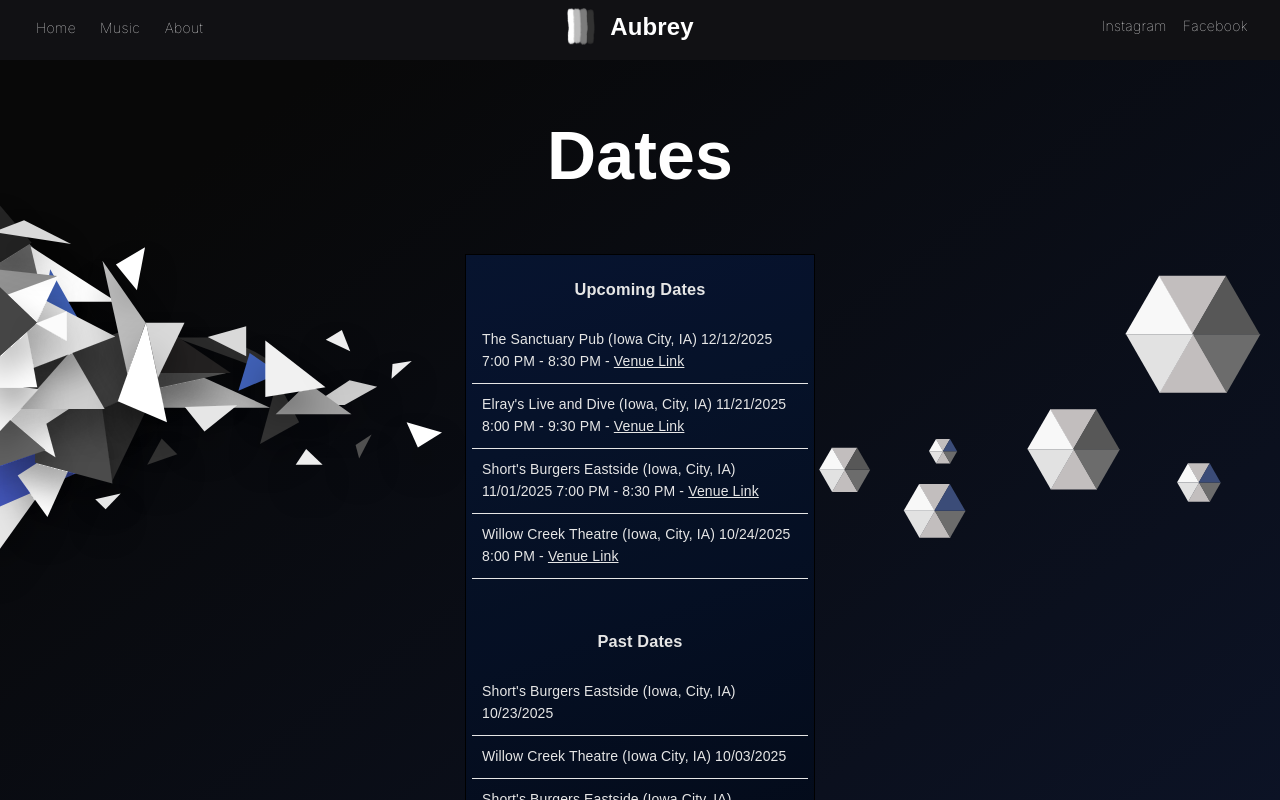
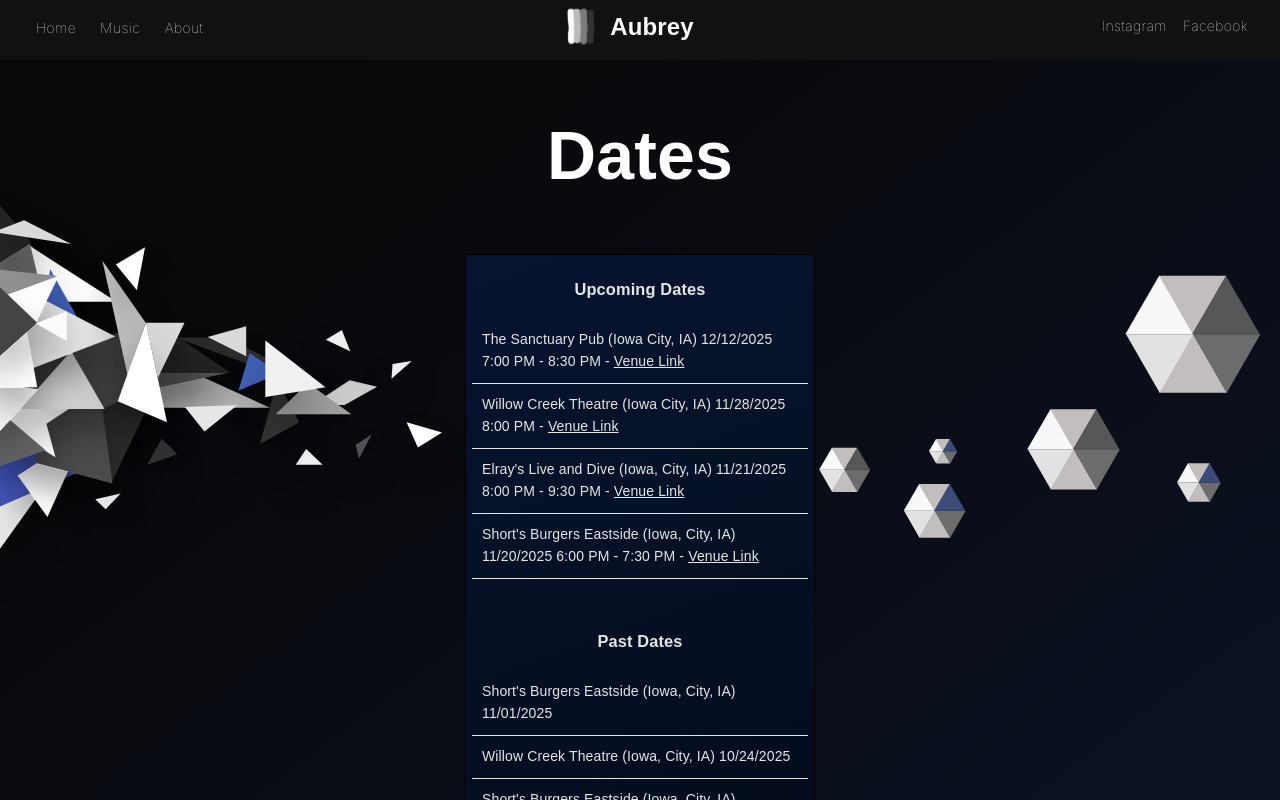
Before and after one commit to aubreyyates/theaubreymusic, a React (Create React App) app: page / in a window 1280 px wide. Shown: the top 800 px of the page. Built offline with nearby package versions, Linux system fonts and the light colour scheme; a web font is replaced by a local one.

Commit message:
Update dates.

```diff
--- a/src/pages/home/HomeOverlay.css
+++ b/src/pages/home/HomeOverlay.css
@@ -31,7 +31,7 @@
 
 #home-main-box {
   position: relative;
-  height: 1658px;
+  height: 1858px;
   width: 350px;
   background-color: rgb(0, 0, 0);
   padding: 1px;
--- a/src/pages/home/HomeOverlay.js
+++ b/src/pages/home/HomeOverlay.js
@@ -9,12 +9,14 @@ import ShapesLeft from './svgComponents/shapesLeft';
 
 let upcomingDates = [
   { text: `The Sanctuary Pub (Iowa City, IA) 12/12/2025 7:00 PM - 8:30 PM`, link: `https://www.facebook.com/sanctuarypubiowacity/` },
+  { text: `Willow Creek Theatre (Iowa City, IA) 11/28/2025 8:00 PM`, link: `https://willowcreektheatre.org/` },
   { text: `Elray's Live and Dive (Iowa, City, IA) 11/21/2025 8:00 PM - 9:30 PM`, link: `https://www.elraysliveanddive.com/` },
-  { text: `Short's Burgers Eastside (Iowa, City, IA) 11/01/2025 7:00 PM - 8:30 PM`, link: `https://www.facebook.com/shortseastside/` },
-  { text: `Willow Creek Theatre (Iowa, City, IA) 10/24/2025 8:00 PM`, link: `https://willowcreektheatre.org/` }
+  { text: `Short's Burgers Eastside (Iowa, City, IA) 11/20/2025 6:00 PM - 7:30 PM`, link: `https://www.facebook.com/shortseastside/` }
 ];
 
 let pastDates = [
+  `Short's Burgers Eastside (Iowa, City, IA) 11/01/2025`,
+  `Willow Creek Theatre (Iowa, City, IA) 10/24/2025`,
   `Short's Burgers Eastside (Iowa, City, IA) 10/23/2025`,
   `Willow Creek Theatre (Iowa City, IA) 10/03/2025`,
   `Short's Burgers Eastside (Iowa City, IA) 09/27/2025`,
--- a/src/pages/home/index.js
+++ b/src/pages/home/index.js
@@ -9,7 +9,7 @@ const Home = () => {
   return (
     <Grid>
       <div id="home-container">
-        <Grid style={{ height: '1890px', position: 'relative' }}>
+        <Grid style={{ height: '2090px', position: 'relative' }}>
           <HomeOverlay></HomeOverlay>
         </Grid>
       </div>
```
